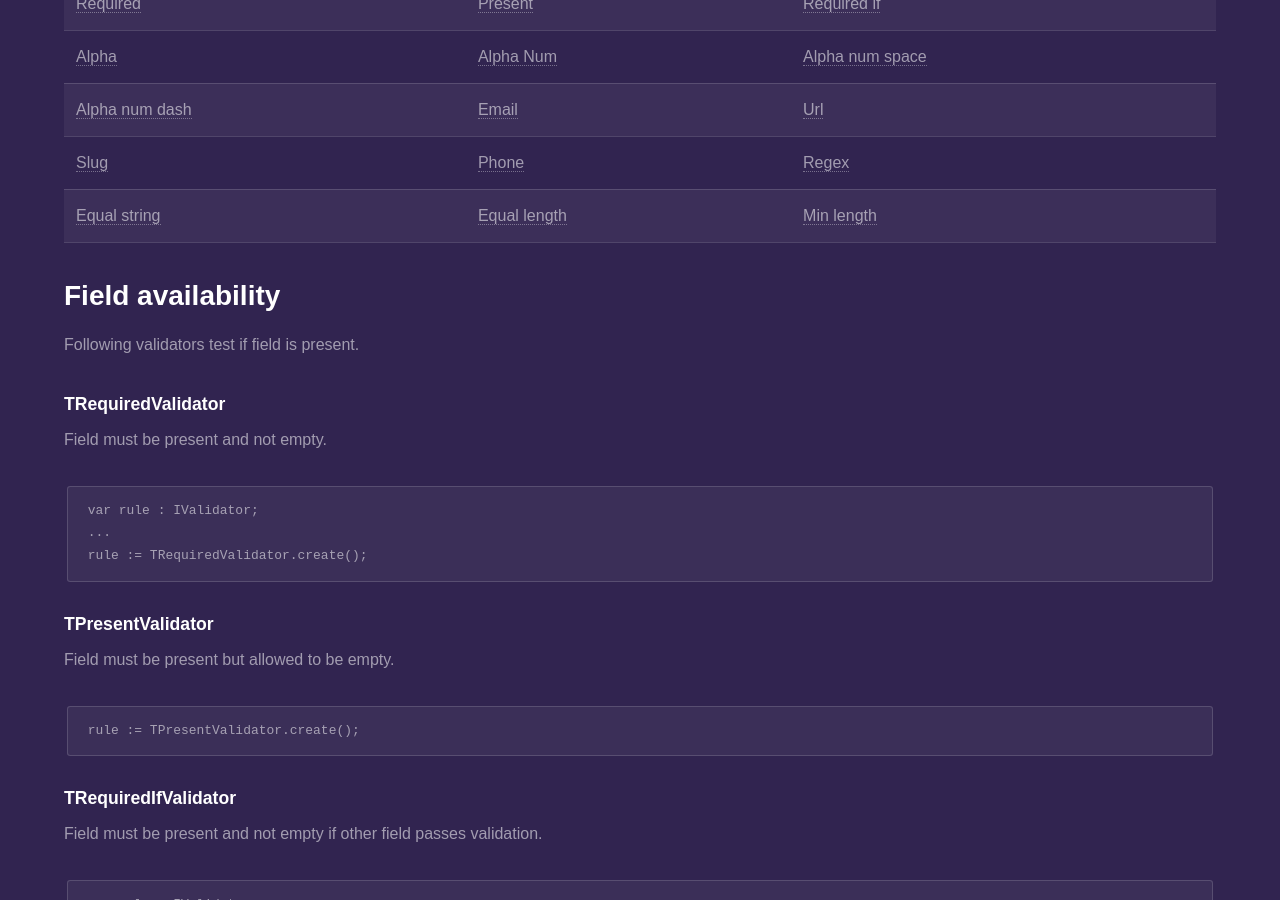
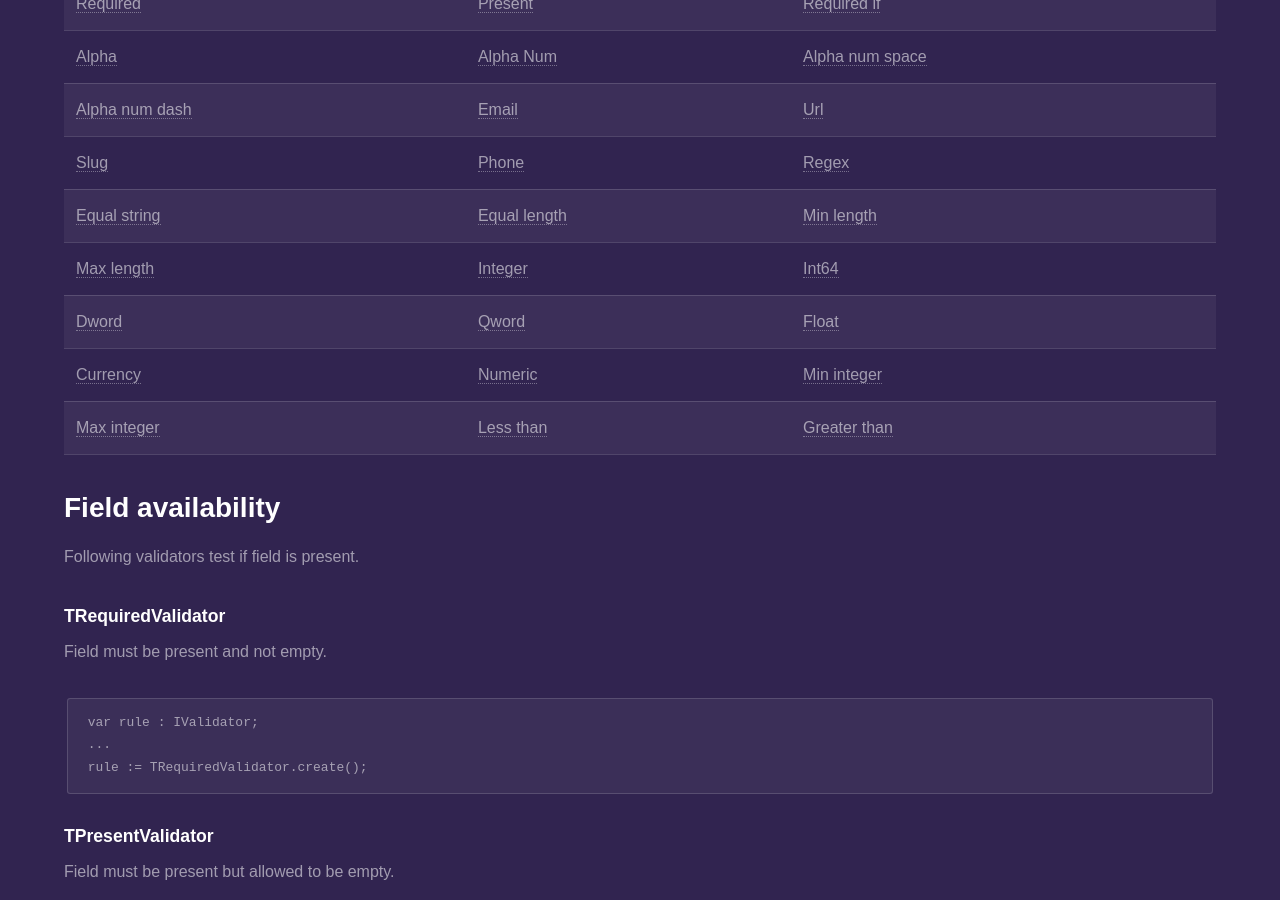
Before and after one commit to fanoframework/fanoframework.github.io, a Jekyll site: the page built from security/form-validation/built-in-validation-rules/index.md, in a window 1280 px wide and 900 px high, scrolled down 405 px. Built offline with Jekyll 4.4.1, drawn with Linux system fonts in a browser that asks for light colours; our own code applies the rules of GitHub Pages for plain Markdown files.

Commit message:
Update index.md

```diff
--- a/security/form-validation/built-in-validation-rules/index.md
+++ b/security/form-validation/built-in-validation-rules/index.md
@@ -12,6 +12,10 @@ This page lists all available built-in validation rules that Fano Framework prov
 | [Alpha num dash](#talphanumdashvalidator) | [Email](#temailvalidator) | [Url](#turlvalidator) |
 | [Slug](#tslugvalidator) | [Phone](#tphonevalidator) | [Regex](#tregexvalidator) |
 | [Equal string](#tequalstrvalidator) | [Equal length](#tequallengthvalidator) | [Min length](#tminlengthvalidator) |
+| [Max length](#tmaxlengthvalidator) | [Integer](#tintegervalidator) | [Int64](#tint64validator) |
+| [Dword](#tdwordvalidator) | [Qword](#tqwordvalidator) | [Float](#tfloatvalidator) |
+| [Currency](#tcurrencyvalidator) | [Numeric](#tnumericvalidator) | [Min integer](#tminintegervalidator) |
+| [Max integer](#tmaxintegervalidator) | [Less than](#tlessthanvalidator) | [Greater than](#tgreaterthanvalidator) |
 
 ## Field availability
 
```
